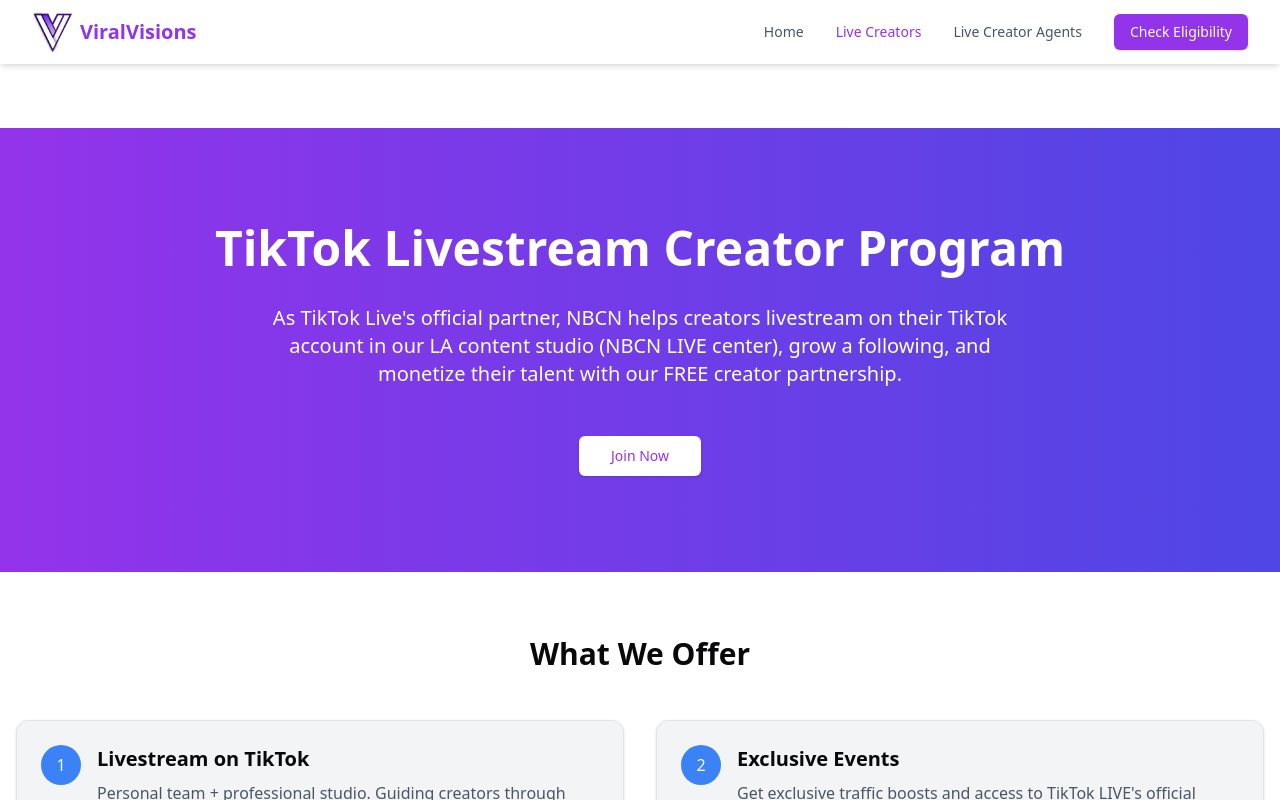
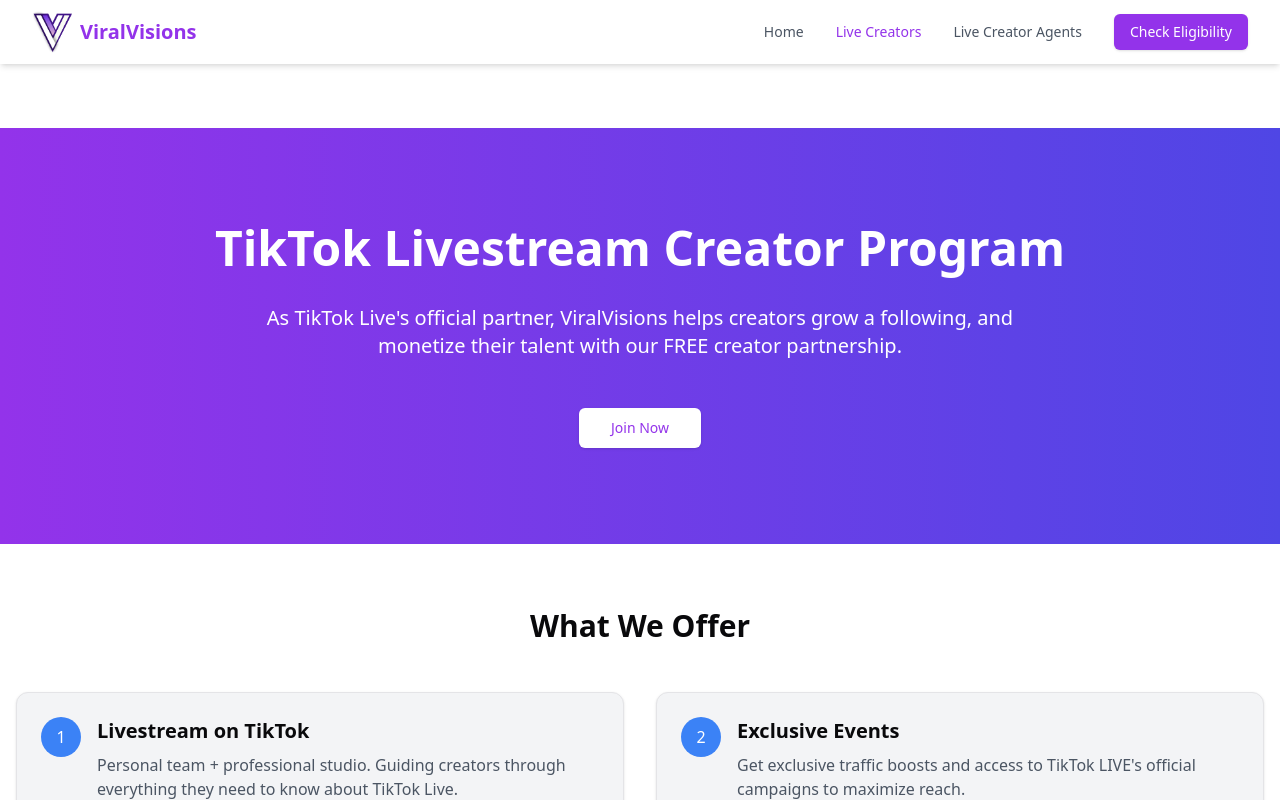
Before and after one commit to adamaboelmatty/viralvisions, a Next.js app: page / in a window 1280 px wide. Both pictures are taken after a click on the button "Live Creators". Shown: the top 800 px of the page. Built offline with nearby package versions, Linux system fonts and the light colour scheme.

Commit message:
Added minor changes to various  component

```diff
--- a/src/app/live-creators.tsx
+++ b/src/app/live-creators.tsx
@@ -46,14 +46,9 @@ export default function LiveCreators() {
     },
     {
       question:
-        "Can I leave the NBCN anytime I want or am I stuck in a contract?",
+        "Can I leave the ViralVisoins anytime I want or am I stuck in a contract?",
       answer:
         "This partnership is completely voluntary. We offer a 14-day trial period with the option to remove yourself from our roster. After the 14 days, either party can remove themselves from the partnership.",
-    },
-    {
-      question: "What if I don't live in Los Angeles?",
-      answer:
-        "We have remote programs too! You can livestream from home if that's better for you. For our on-site creators, we can transition you to a home setup within 2 weeks of joining and mastering livestreaming!",
     },
     {
       question:
@@ -62,7 +57,7 @@ export default function LiveCreators() {
         "Gifts through personal branding and community building! Gifts received on TikTok Live equate to money that you can cash out every week. For example: 100 coins (or diamonds) = $1 USD, creators make 50% of every gift sent, so for every $1 USD you'd make 50 cents.",
     },
     {
-      question: "How can NBCN help me monetize?",
+      question: "How can ViralVisions help me monetize?",
       answer:
         "We will be your strategy team through every step of the way. We have proven methods on traffic, monetization, and community building, all of which to be covered throughout our 4 week program. Some examples of this are activate your viewers to light up gift galleries, assisting with gift goals and live battles to win big!",
     },
@@ -80,8 +75,7 @@ export default function LiveCreators() {
           <p
             className="text-xl text-center mb-12 max-w-3xl mx-auto"
           >
-            As TikTok Live's official partner, NBCN helps creators livestream on
-            their TikTok account in our LA content studio (NBCN LIVE center),
+            As TikTok Live's official partner, ViralVisions helps creators
             grow a following, and monetize their talent with our FREE creator
             partnership.
           </p>
```
